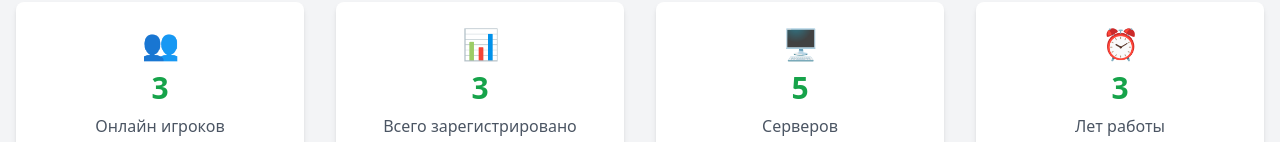
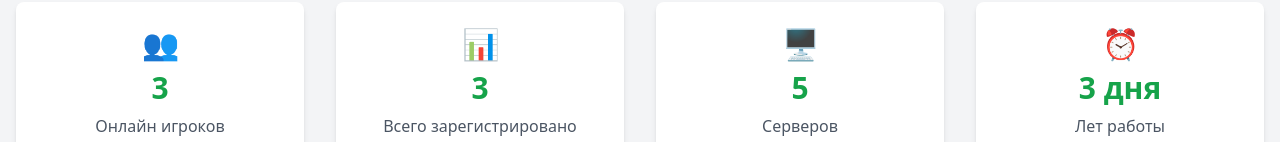
Before and after one commit to pr-poehali-dev/minecraft-site-fawalgrief, a React (Vite) app: page / in a window 1280 px wide. Shown: the part 658-800 px from the top of the page. Built offline with nearby package versions, Linux system fonts and the light colour scheme.

Commit message:
Изменить срок работы на 3 дня

```diff
--- a/src/components/Stats.tsx
+++ b/src/components/Stats.tsx
@@ -3,7 +3,7 @@ const Stats = () => {
     { label: "Онлайн игроков", value: "3", icon: "👥" },
     { label: "Всего зарегистрировано", value: "3", icon: "📊" },
     { label: "Серверов", value: "5", icon: "🖥️" },
-    { label: "Лет работы", value: "3", icon: "⏰" },
+    { label: "Лет работы", value: "3 дня", icon: "⏰" },
   ];
 
   return (
```
